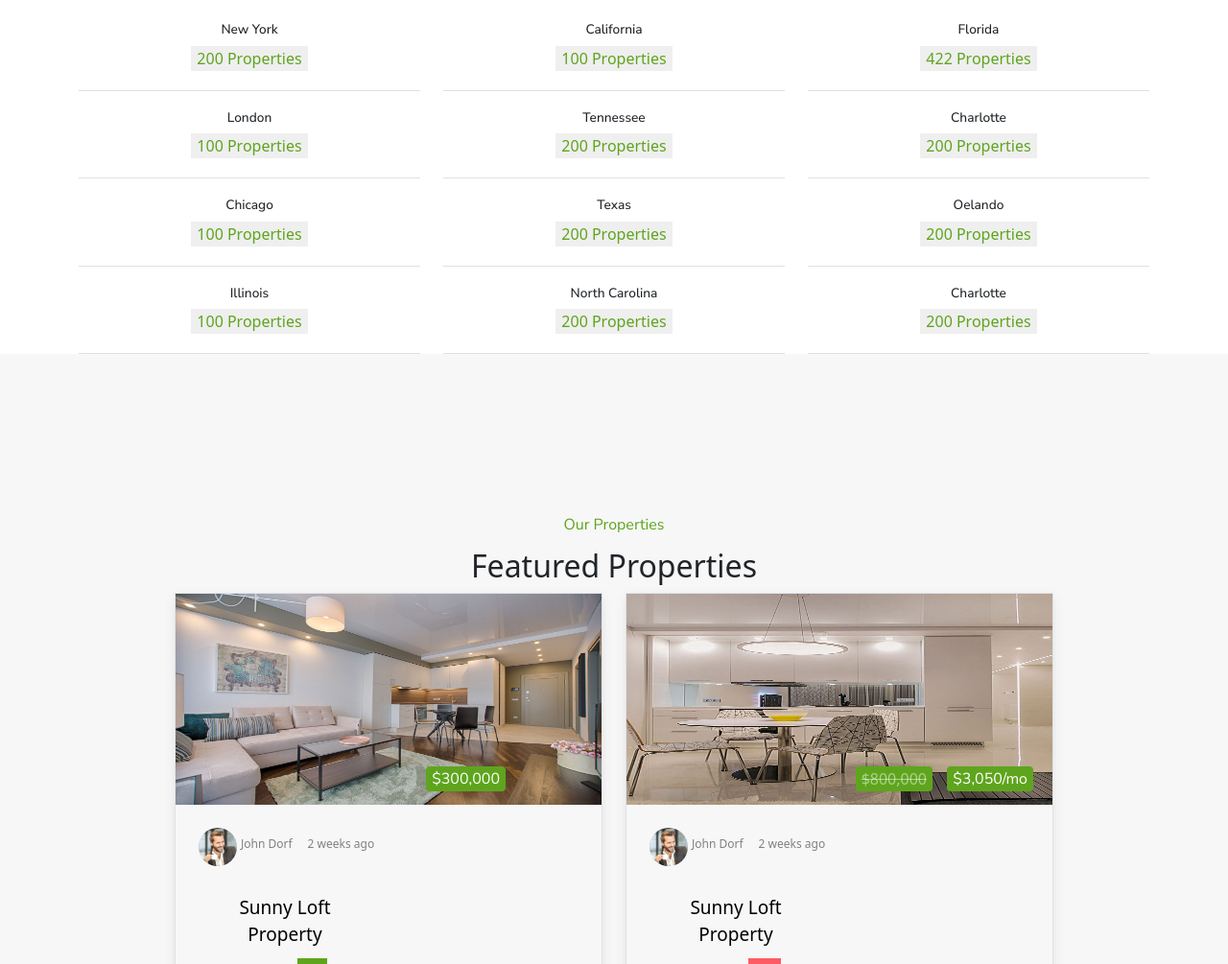
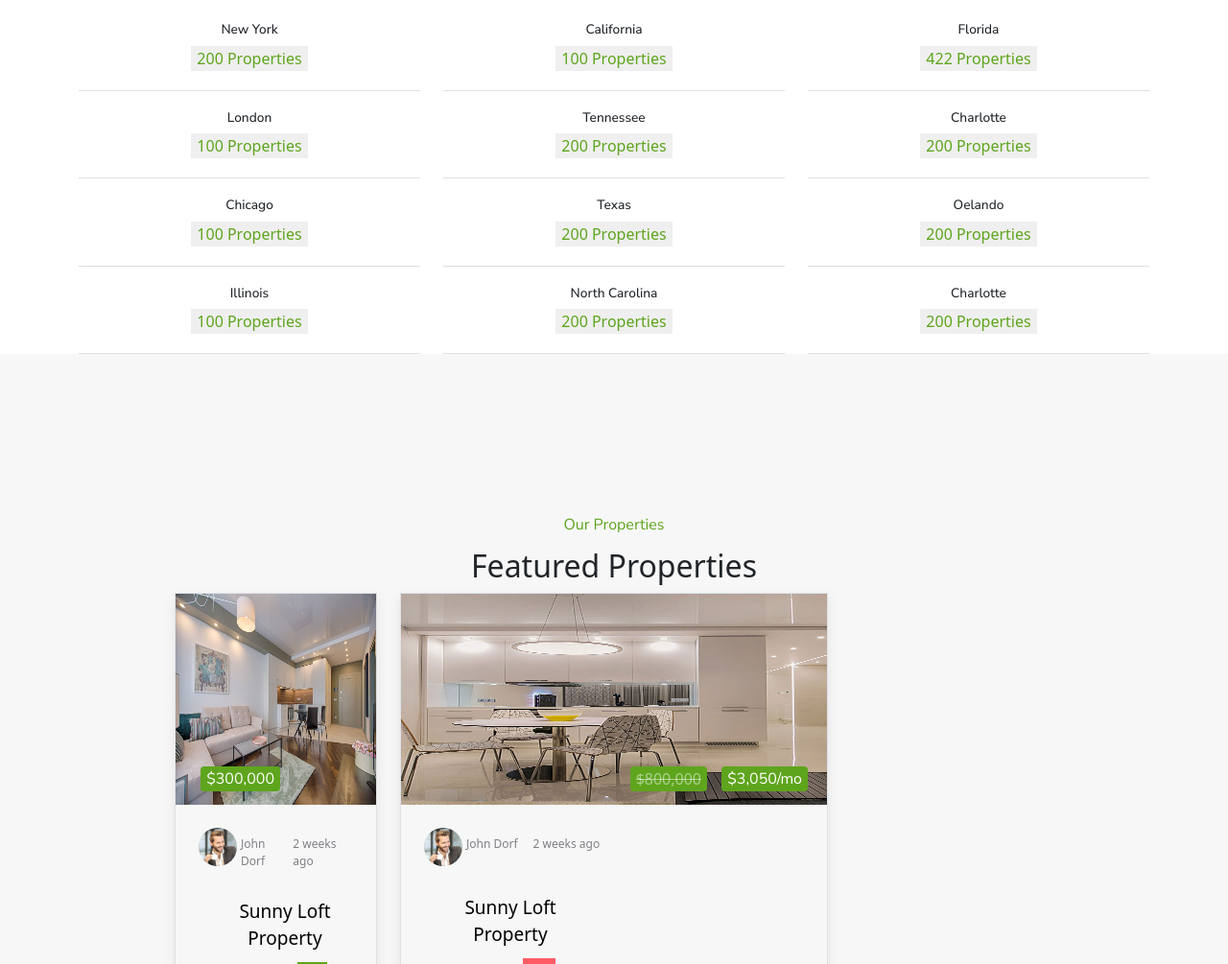
Before and after one commit to Abdrahmanyahya/Okabrry, a plain HTML site: page index.html in a window 1280 px wide. Shown: the part 1795-2800 px from the top of the page at 96% size. Drawn offline with nearby package versions, Linux system fonts and the light colour scheme.

Commit message:
scriptmyproject

```diff
--- a/index.html
+++ b/index.html
@@ -370,7 +370,7 @@
 
   <div class="row">
 
-    <div class="col-xxl-3 col-xl-6 col-lg-6 col-md-6 col-sm-12">
+    <div class="col-xxl-3 col-xl-3 col-lg-3 col-md-6 col-sm-12">
 
    <div class="product1 border ">
 
```
